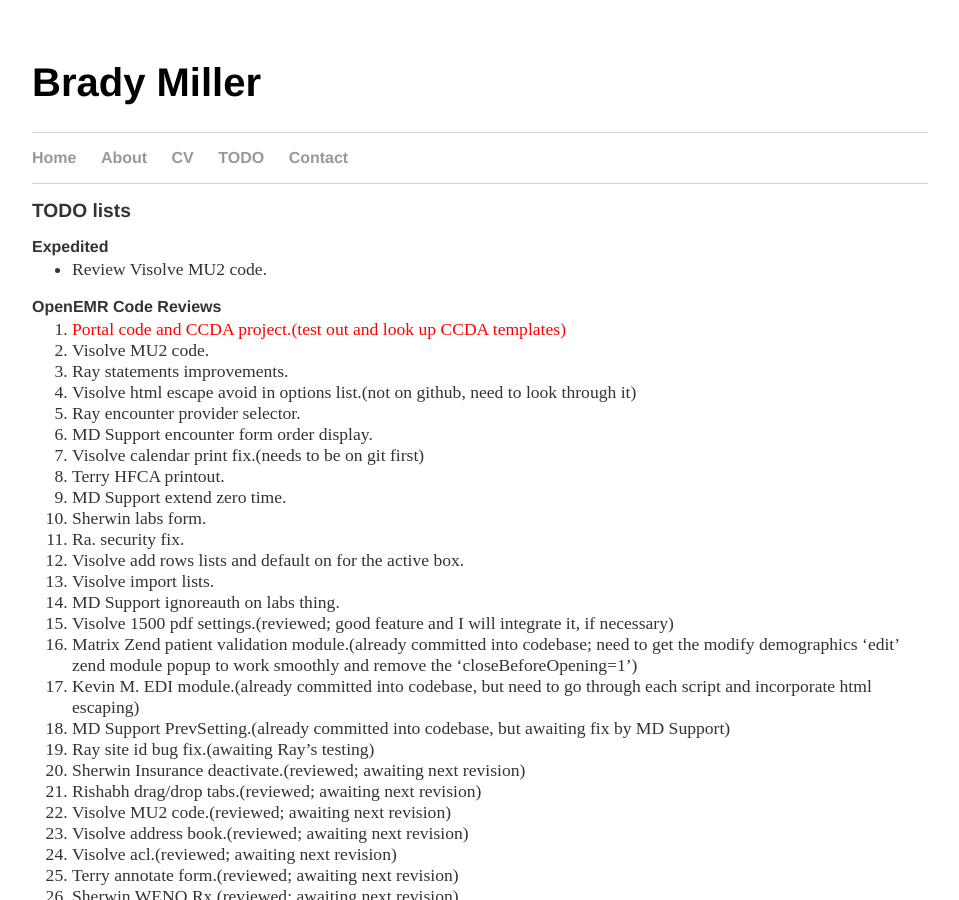
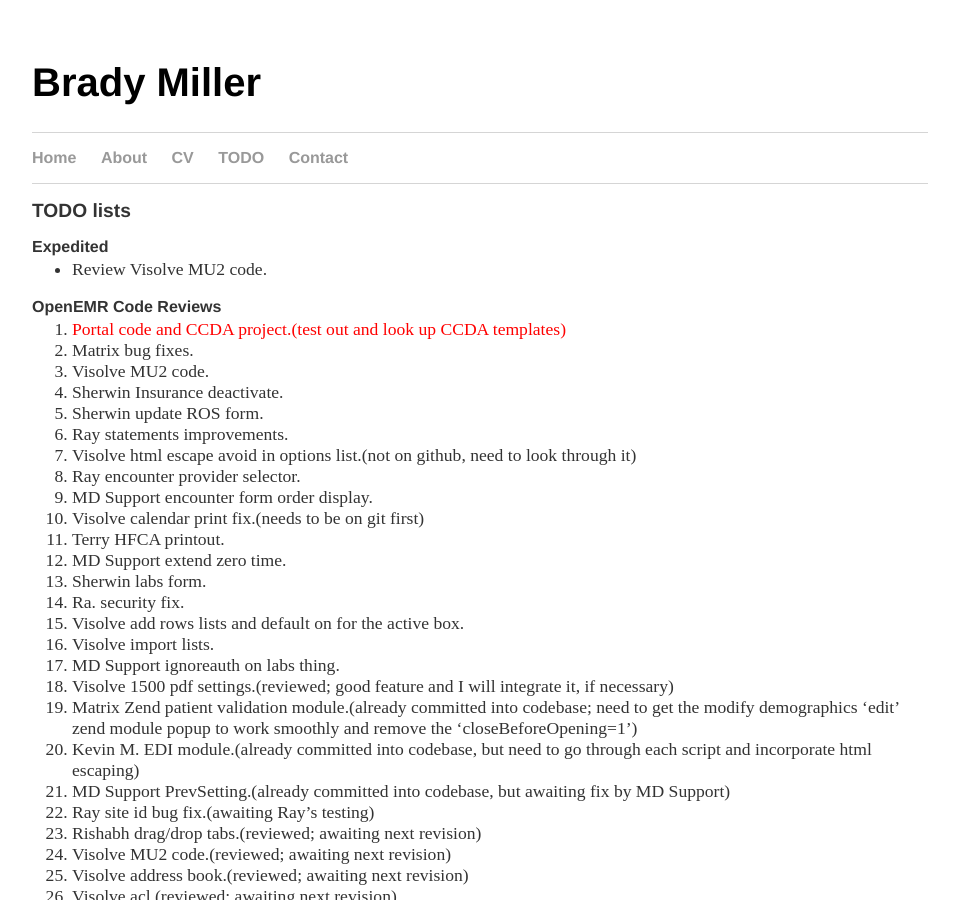
Before and after one commit to bradymiller/bradymiller.github.io, a Jekyll site: the page built from todo/index.md, in a window 1280 px wide and 900 px high. Shown: the whole window, without its empty margins (160-1119 px from the left). Built offline with Jekyll 4.4.1, drawn with Linux system fonts in a browser that asks for light colours.

Commit message:
update todo list

```diff
--- a/todo/index.md
+++ b/todo/index.md
@@ -8,7 +8,10 @@
 
 ### OpenEMR Code Reviews
 1. <span style="color: red">Portal code and CCDA project.(test out and look up CCDA templates)</span>
+1. Matrix bug fixes.
 1. Visolve MU2 code.
+1. Sherwin Insurance deactivate.
+1. Sherwin update ROS form.
 1. Ray statements improvements.
 1. Visolve html escape avoid in options list.(not on github, need to look through it)
 1. Ray encounter provider selector.
@@ -26,7 +29,6 @@
 1. Kevin M. EDI module.(already committed into codebase, but need to go through each script and incorporate html escaping)
 1. MD Support PrevSetting.(already committed into codebase, but awaiting fix by MD Support)
 1. Ray site id bug fix.(awaiting Ray's testing)
-1. Sherwin Insurance deactivate.(reviewed; awaiting next revision)
 1. Rishabh drag/drop tabs.(reviewed; awaiting next revision)
 1. Visolve MU2 code.(reviewed; awaiting next revision)
 1. Visolve address book.(reviewed; awaiting next revision)
```
